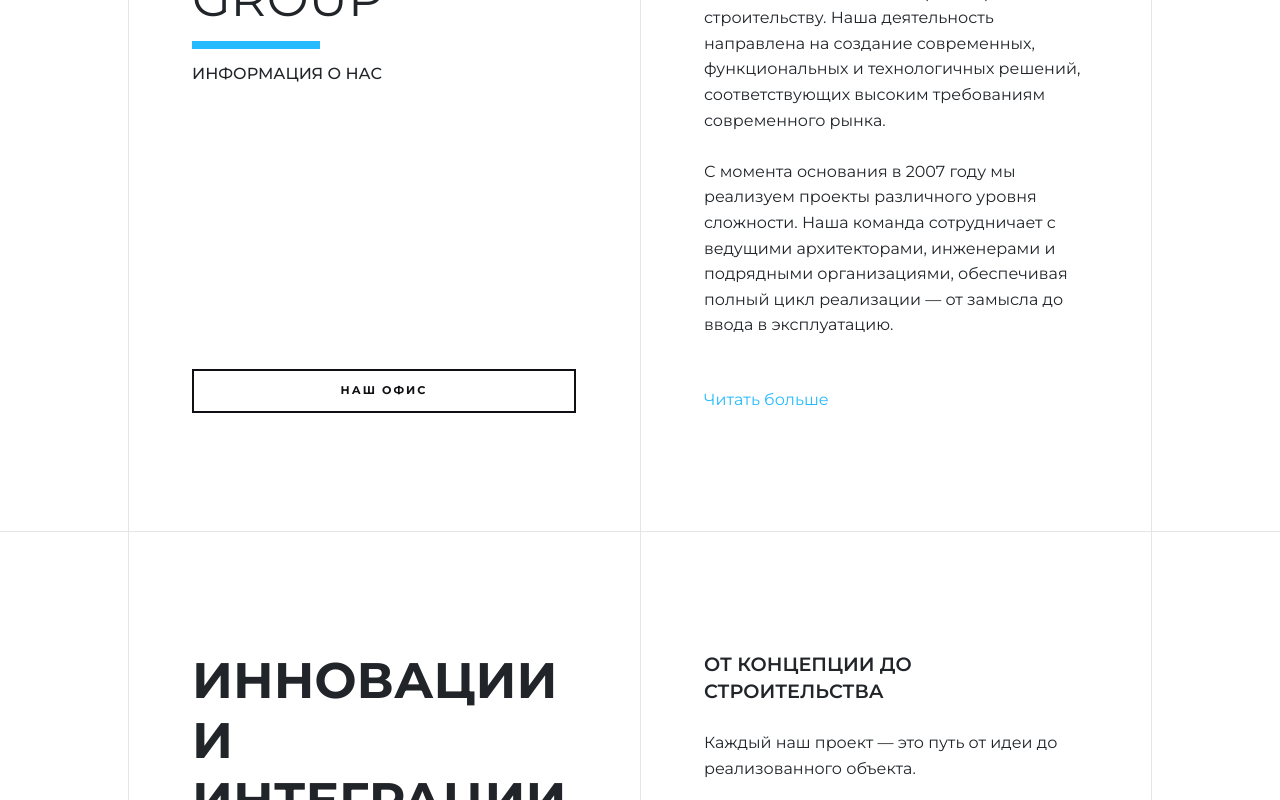
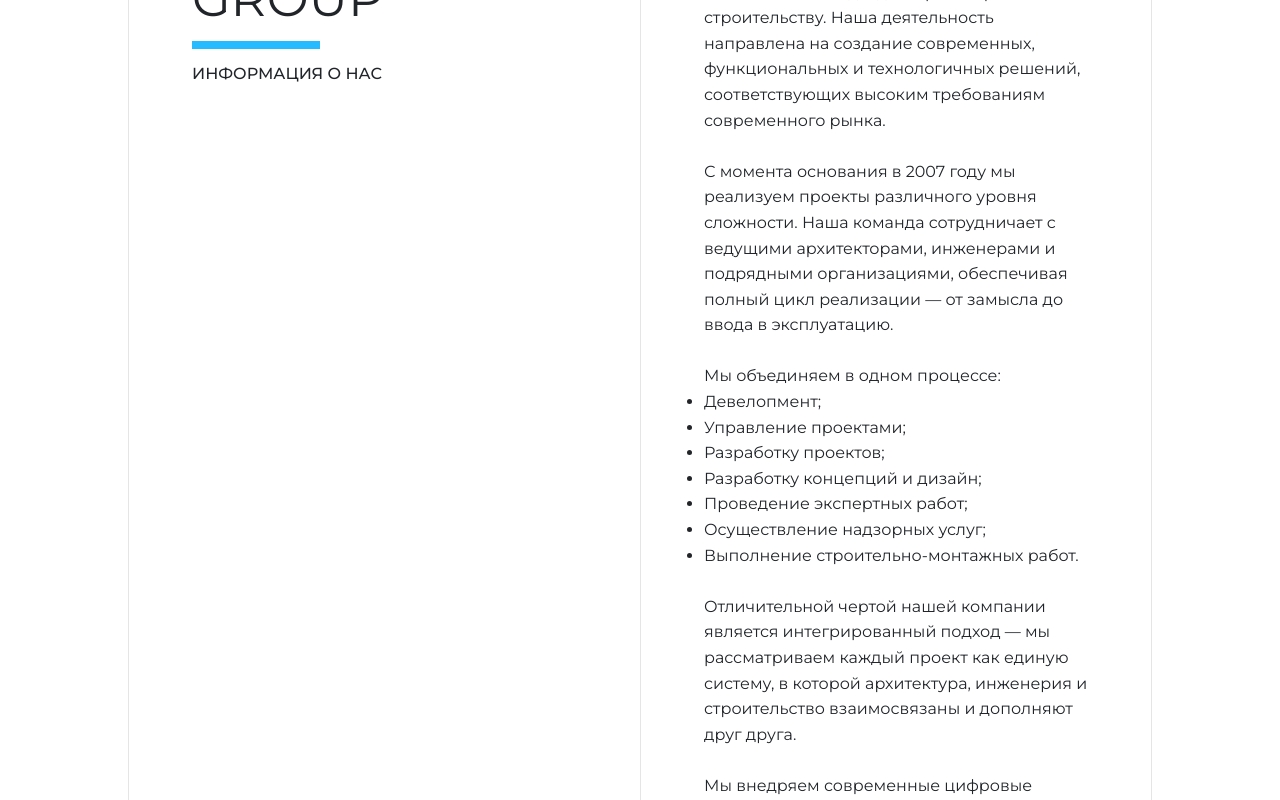
Before and after one commit to yrssl01/pcg-ts, a React (Vite) app: page / in a window 1280 px wide. Both pictures are taken after a click on the button "Читать больше". Shown: the part 1070-1870 px from the top of the page. Built offline with nearby package versions, Linux system fonts and the light colour scheme.

Commit message:
added text, form expansion

```diff
--- a/src/sections/body/about.tsx
+++ b/src/sections/body/about.tsx
@@ -1,6 +1,13 @@
 import { Separator } from '../../components/separ'
+import { useState } from 'react'
 
 export function About() {
+  const [showText, setShowText] = useState(false)
+
+  const handleButtonClick = () => {
+    setShowText(!showText)
+  }
+
   return (
     <>
       <section className="section">
@@ -36,7 +43,48 @@ export function About() {
                 обеспечивая полный цикл реализации — от замысла до ввода в
                 эксплуатацию.
               </p>
-              <button className="button-more">Читать больше</button>
+              {showText && (
+                <div className="more-text">
+                  <p>
+                    Мы объединяем в одном процессе:{' '}
+                    <ul>
+                      <li>Девелопмент;</li>
+                      <li>Управление проектами;</li>
+                      <li>Разработку проектов;</li>
+                      <li>Разработку концепций и дизайн;</li>
+                      <li>Проведение экспертных работ;</li>
+                      <li>Осуществление надзорных услуг;</li>
+                      <li>Выполнение строительно-монтажных работ.</li>
+                    </ul>
+                  </p>
+                  <p>
+                    Отличительной чертой нашей компании является интегрированный
+                    подход — мы рассматриваем каждый проект как единую систему,
+                    в которой архитектура, инженерия и строительство
+                    взаимосвязаны и дополняют друг друга.
+                  </p>
+                  <p>
+                    Мы внедряем современные цифровые технологии и
+                    BIM-моделирование, что обеспечивает прозрачность, точность и
+                    контроль качества на всех этапах работы. Такой подход
+                    позволяет создавать объекты, которые отличаются не только
+                    архитектурной выразительностью, но и высокой
+                    эксплуатационной надёжностью.
+                  </p>
+                  <p>
+                    Мы ориентированы на создание современной, устойчивой и
+                    ценной архитектуры, которая остаётся актуальной и
+                    функциональной вне зависимости от времени и тенденций. Наши
+                    проекты отражают стремление к совершенству, обеспечивая
+                    инвестиционную привлекательность и долговечность каждого
+                    реализованного решения.
+                  </p>
+                </div>
+              )}
+
+              <button className="button-more" onClick={handleButtonClick}>
+                {showText ? 'Скрыть' : 'Читать больше'}
+              </button>
             </div>
           </div>
         </div>
--- a/src/sections/body/styles/styles.scss
+++ b/src/sections/body/styles/styles.scss
@@ -104,6 +104,12 @@
       margin-bottom: 1.6rem;
       margin-top: 0;
     }
+
+    @media (min-width: 768px) {
+      ul {
+        list-style-type: disc;
+      }
+    }
   }
 
   &__buttons {
--- a/src/sections/feedback/index.tsx
+++ b/src/sections/feedback/index.tsx
@@ -1,7 +1,10 @@
+import { useState } from 'react'
 import { Separator } from '../../components/separ'
 import './styles.scss'
 
 export function Feedback() {
+  const [expanded, setExpanded] = useState(false)
+
   return (
     <>
       <section className="section feedback">
@@ -12,36 +15,38 @@ export function Feedback() {
               <div className="h4">Напишите нам</div>
               <p>И мы ответим на любые интересующие вас вопросы</p>
             </div>
+            {expanded && (
               <div className="feedback__more">
                 <div className="feedback__group">
                   <input
-                  type=""
+                    type="text"
                     placeholder="Имя *"
                     className="feedback__input input"
                   />
                 </div>
                 <div className="feedback__group">
                   <input
-                  type=""
+                    type="text"
                     placeholder="Город, страна *"
                     className="feedback__input input"
                   />
                 </div>
                 <div className="feedback__group">
                   <input
-                  type=""
+                    type="tel"
                     placeholder="Телефон *"
                     className="feedback__input input"
                   />
                 </div>
                 <div className="feedback__group">
                   <input
-                  type=""
+                    type="email"
                     placeholder="Email"
                     className="feedback__input input"
                   />
                 </div>
               </div>
+            )}
           </div>
           <div className="section__body-col">
             <div className="feedback__group feedback__more-area">
@@ -50,13 +55,17 @@ export function Feedback() {
                 id=""
                 placeholder="Что вас интересует? *"
                 className="feedback__textarea textarea"
+                onFocus={() => setExpanded(true)}
+                onClick={() => setExpanded(true)}
               ></textarea>
             </div>
+            {expanded && (
               <div className="feedback__more">
                 <button type="submit" className="feedback__button btn">
                   Отправить
                 </button>
               </div>
+            )}
           </div>
         </form>
         <Separator size="small" />
```
Lines whose indentation alone changed are shown as unchanged.
